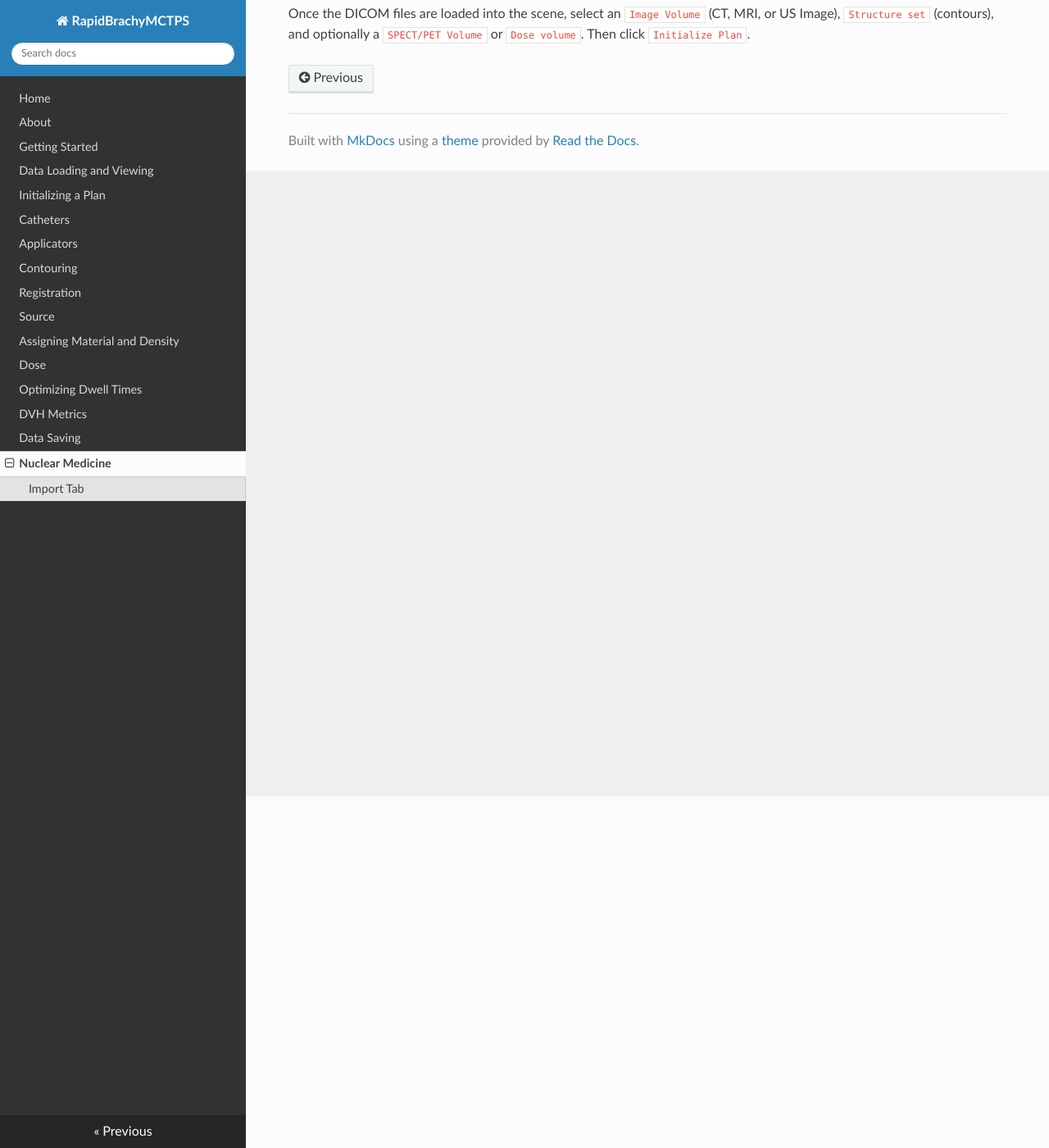
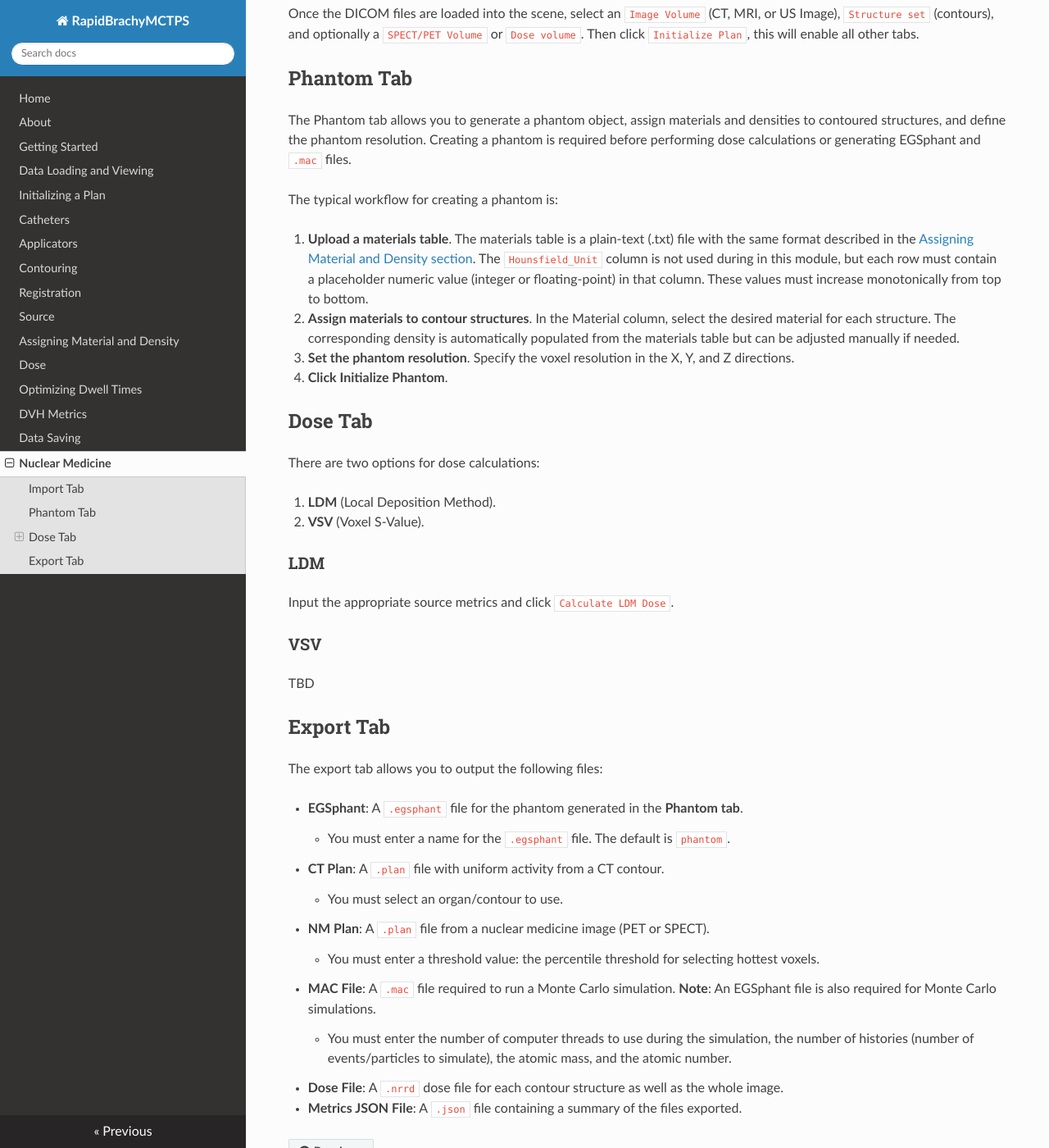
Before and after one commit to engerlab/RapidBrachyMCTPS_Documentation, an MkDocs documentation site: the page built from docs/nm.md, in a window 1280 px wide and 1400 px high, scrolled down 429 px. Shown: the whole window at 82% size. Built offline with MkDocs 1.6.1, drawn with Linux system fonts in a browser that asks for light colours; nearby versions of some CDN libraries.

Commit message:
Added unfinished NM section

```diff
--- a/docs/nm.md
+++ b/docs/nm.md
@@ -1,8 +1,44 @@
 # Nuclear Medicine
 
-The RapidBrachyMCTPS standalone app also comes equipped a nuclear medicine module called RapidTheraDose. To access the module, click the **RapidTheraDose Module** ![rapidbrachyModule](img/rapidbrachyModule.png){ width="25" }. In the standalone application, it is available in the top module tab by default. Otherwise, you can find it in the module dropdown under `Nuclear Medicine` > `RapidTheraDose`, or use the `Find Module` button and search for "RapidTheraDose" if you are using RapidBrachyMCTPS as a 3D Slicer custom module.
+The RapidBrachyMCTPS standalone app also comes equipped a nuclear medicine module called RapidTheraDose. To access the module, click the **RapidTheraDose Module** ![Logo](img/Logo.png){ width="25" }. In the standalone application, it is available in the top module tab by default. Otherwise, you can find it in the module dropdown under `Nuclear Medicine` > `RapidTheraDose`, or use the `Find Module` button and search for "RapidTheraDose" if you are using RapidBrachyMCTPS as a 3D Slicer custom module.
 
 ## Import Tab
 Once in the **RapidTheraDose Module**, open the **Import tab**. Here, you can load the required images, structures, and dose files for your plan. **Note**: Your DICOM files must already have be loaded into the Slicer scene before initializing a plan; see the [loading DICOM data section](import.md#loading-and-viewing-data).
 
-Once the DICOM files are loaded into the scene, select an `Image Volume` (CT, MRI, or US Image), `Structure set` (contours), and optionally a `SPECT/PET Volume` or `Dose volume`. Then click `Initialize Plan`.
+Once the DICOM files are loaded into the scene, select an `Image Volume` (CT, MRI, or US Image), `Structure set` (contours), and optionally a `SPECT/PET Volume` or `Dose volume`. Then click `Initialize Plan`, this will enable all other tabs.
+
+## Phantom Tab
+The Phantom tab allows you to generate a phantom object, assign materials and densities to contoured structures, and define the phantom resolution. Creating a phantom is required before performing dose calculations or generating EGSphant and `.mac` files.
+
+The typical workflow for creating a phantom is:
+
+1. **Upload a materials table**. The materials table is a plain-text (.txt) file with the same format described in the [Assigning Material and Density section](phantom.md#assigning-material-and-density). The `Hounsfield_Unit` column is not used during in this module, but each row must contain a placeholder numeric value (integer or floating-point) in that column. These values must increase monotonically from top to bottom.
+2. **Assign materials to contour structures**. In the Material column, select the desired material for each structure. The corresponding density is automatically populated from the materials table but can be adjusted manually if needed.
+3. **Set the phantom resolution**. Specify the voxel resolution in the X, Y, and Z directions.
+4. **Click Initialize Phantom**.
+
+## Dose Tab
+There are two options for dose calculations:
+
+1. **LDM** (Local Deposition Method).
+2. **VSV** (Voxel S-Value).
+
+### LDM
+Input the appropriate source metrics and click `Calculate LDM Dose`.
+
+### VSV
+TBD
+
+## Export Tab
+The export tab allows you to output the following files:
+
+* **EGSphant**: A `.egsphant` file for the phantom generated in the **Phantom tab**.
+    * You must enter a name for the `.egsphant` file. The default is `phantom`.
+* **CT Plan**: A `.plan` file with uniform activity from a CT contour.
+    * You must select an organ/contour to use.
+* **NM Plan**: A `.plan` file from a nuclear medicine image (PET or SPECT).
+    * You must enter a threshold value: the percentile threshold for selecting hottest voxels.
+* **MAC File**: A `.mac` file required to run a Monte Carlo simulation. **Note**: An EGSphant file is also required for Monte Carlo simulations.
+    * You must enter the number of computer threads to use during the simulation, the number of histories (number of events/particles to simulate), the atomic mass, and the atomic number.
+* **Dose File**: A `.nrrd` dose file for each contour structure as well as the whole image.
+* **Metrics JSON File**: A `.json` file containing a summary of the files exported.
```
Also changed, not shown: docs/plan.md (+1 -1 lines).
